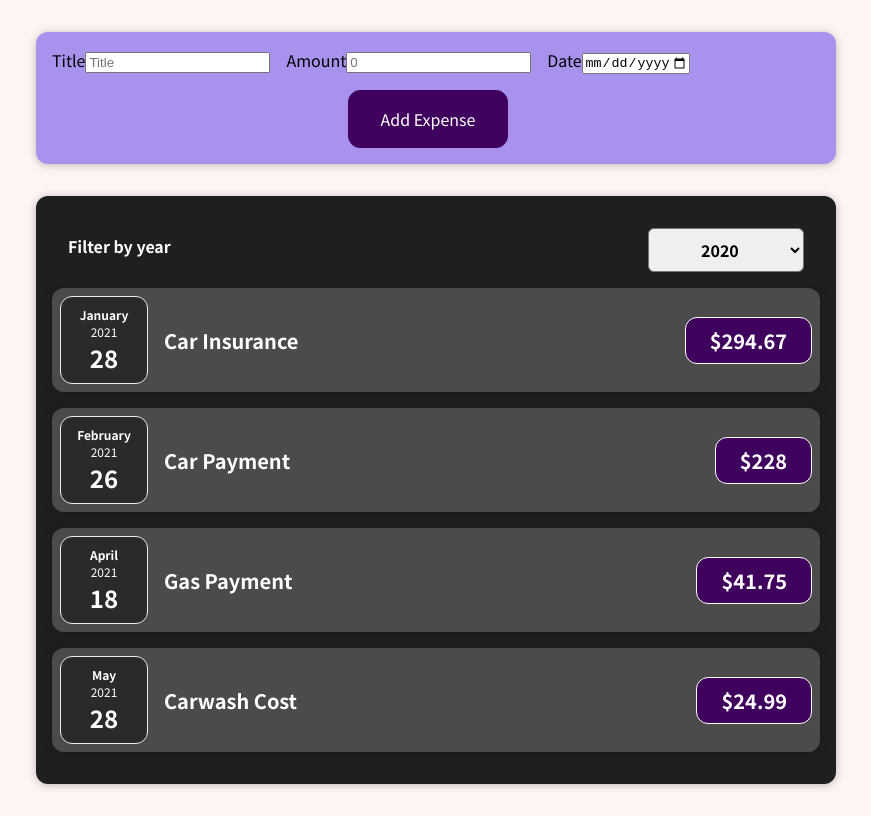
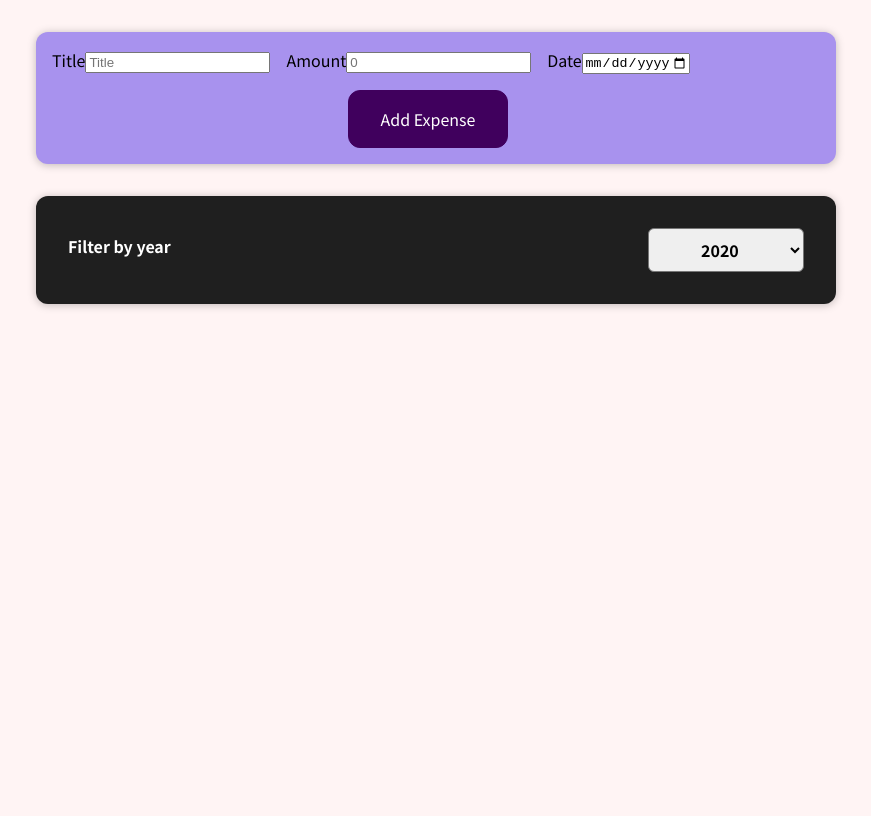
Before and after one commit to KamronP23/Expense-Tracker, a React (Create React App) app: page / in a window 1280 px wide. Shown: the whole page, without its empty margins (204-1075 px from the left). Built offline with nearby package versions, Linux system fonts and the light colour scheme.

Commit message:
added filter and key to map

```diff
--- a/src/components/Expenses/ExpenseFilter.js
+++ b/src/components/Expenses/ExpenseFilter.js
@@ -13,6 +13,7 @@
       <div className='expenses-filter__control'>
         <label>Filter by year</label>
         <select value={props.selected} onChange={dropdownChangeHandler}>
+          <option value='2023'>2023</option>
           <option value='2022'>2022</option>
           <option value='2021'>2021</option>
           <option value='2020'>2020</option>
--- a/src/components/Expenses/Expenses.js
+++ b/src/components/Expenses/Expenses.js
@@ -8,6 +8,10 @@
 
     const [filteredYear, setFilteredYear] = useState('2020');
 
+    const filteredExpenses = props.items.filter(expense => {
+        return expense.date.getFullYear().toString() === filteredYear
+    });
+
     const filterChangedHandler = selectedYear => {
         setFilteredYear(selectedYear);
     };
@@ -17,8 +21,9 @@
 
     <Card className="expenses">
         <ExpensesFilter selected={filteredYear} onChangeFilter={filterChangedHandler} />
-        {props.items.map(expense => (
+        {filteredExpenses.map(expense => (
             <ExpenseItem
+            key={expense.id}
             title={expense.title}
             amount={expense.amount}
             date={expense.date}
```
